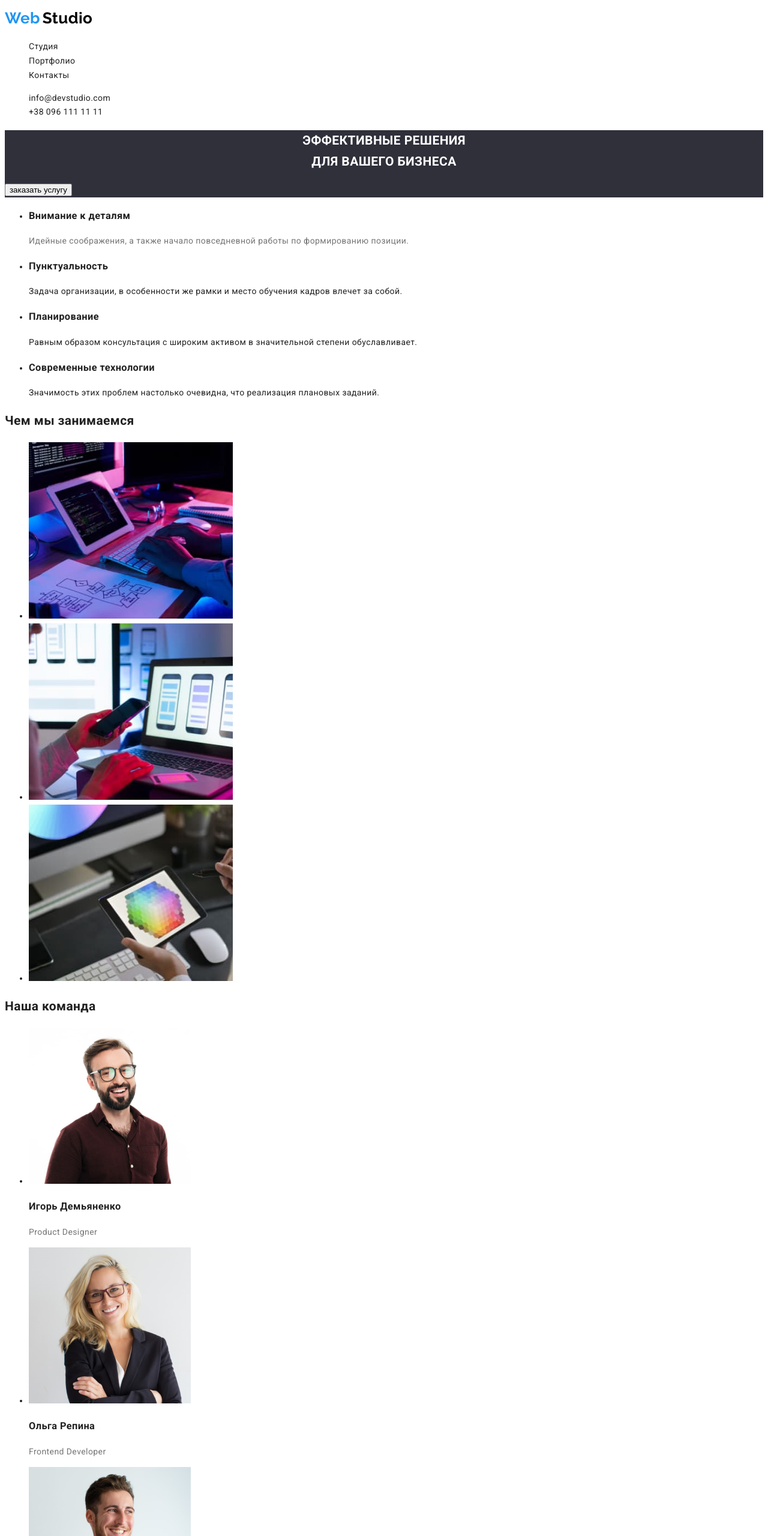
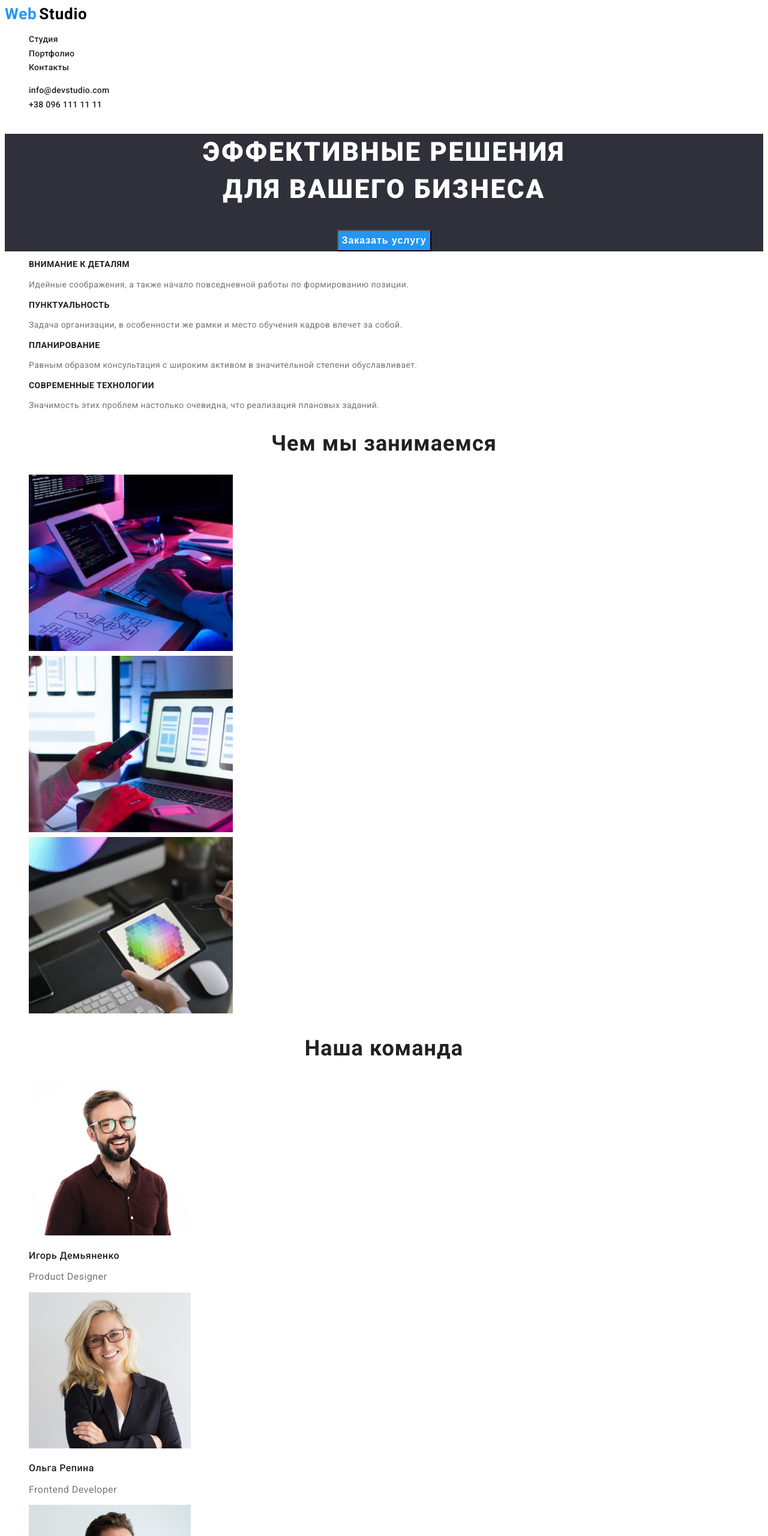
Before and after one commit to adrilix/goit-markup-hw-02, a plain HTML site: page index.html in a window 1280 px wide. Shown: the top 2560 px of the page at 60% size. Drawn offline with Linux system fonts and the light colour scheme.

Commit message:
1 page done

```diff
--- a/css/styles.css
+++ b/css/styles.css
@@ -9,7 +9,7 @@
     clip: rect(0 0 0 0);
     clip-path: inset(50%);
     margin: -1px;
-  }
+}
 
 :root{
     /* colors */
@@ -21,6 +21,7 @@
     --header-line: #ECECEC;
     --bgc-ourcom: #F5F4FA;
     --bgc-foot-hero: #2F303A;
+    --adress-link: rgba(255, 255, 255, 0.6);
 }
 
 /* відключення стандартних властивостей "обнулення"*/
@@ -44,17 +45,19 @@ body {
 
 .logo-web{
     color:var(--brand-color);
-    font-family: Raleway;
     font-weight: 700;
     font-size: 26px;
+    line-height: 1.2;
+    letter-spacing: 0.03em;
 }
 
 
 .logo-header{
     color:var(--logo-color);
-    font-family: Raleway;
     font-weight: 700;
     font-size: 26px;
+    line-height: 1.2;
+    letter-spacing: 0.03em;
 }
 
 
@@ -62,6 +65,10 @@ body {
 
 .header-list {
     color:var(--text-first);
+    font-weight: 500;
+    font-size: 14px;
+    line-height: 1.1;
+    letter-spacing: 0.02em;
 }
 
 .header-list:hover,:focus{
@@ -72,6 +79,10 @@ body {
 
 .header-contact {
     color: var(--text-first);
+    font-weight: 500;
+    font-size: 14px;
+    line-height: 1.1;
+    letter-spacing: 0.02em;
 }
 
 .header-contact:hover,:focus{
@@ -82,33 +93,120 @@ body {
 /* hero */
 .hero {
     background-color: var(--bgc-foot-hero);
+    text-align: center;
 }
 .hero-title {
+    font-weight: 900;
+    font-size: 44px;
+    line-height: 1.4;
+    text-align: center;
+    letter-spacing: 0.06em;
+    text-transform: uppercase;
     color: var(--text-third-tlbgc);
     text-transform: uppercase;
+}
+.button{
+    color: var(--text-third-tlbgc);
+    background-color: var(--brand-color);
+    font-weight: 700;
+    font-size: 16px;
+    line-height: 1.9;
+    letter-spacing: 0.06em;
     text-align: center;
 }
 
-.section{
+/* секція особливості/features */
+.features-title{
     color:var(--text-first);
-}
-.section-title{
-    color:var(--text-first);
-}
-.section-text{
-    color: var(--text-second);
+    font-style: normal;
+    font-weight: 700;
+    font-size: 14px;
+    line-height: 1.1;
+    letter-spacing: 0.03em;
+    text-transform: uppercase;
 }
 
-/* особенности */
-/* чем мьі занимаемся */
+.features-text{
+    color: var(--text-second);
+    font-weight: 400;
+    font-size: 14px;
+    line-height: 1.7;
+    letter-spacing: 0.03em;
+}
+
+/* чем мьі занимаемся/діяльність/activity */
+
+.activity-title{
+    font-weight: 700;
+    font-size: 36px;
+    line-height: 1.2;
+    text-align: center;
+    letter-spacing: 0.03em;
+}
+
 /* наша команда */
+.team-title{
+    font-weight: 700;
+    font-size: 36px;
+    line-height: 1.2;
+    text-align: center;
+    letter-spacing: 0.03em;
+}
+.teamcard{
+    font-weight: 500;
+font-size: 16px;
+line-height: 1.2;
+letter-spacing: 0.03em;
+}
+.teamcard-text{
+    color: var(--text-second);
+    font-weight: 400;
+    font-size: 16px;
+    line-height: 1.2;
+    letter-spacing: 0.03em;
+}
 
 
 
 /* footer */
-.logo-footer{
-    color:var(--text-third-tlbgc);
-    font-family: Raleway;
+.footer{
+    background-color: var(--bgc-foot-hero);
+}
+.logo-web{
+    color:var(--brand-color);
     font-weight: 700;
     font-size: 26px;
+    line-height: 1.2;
+    letter-spacing: 0.03em;
 }
+
+.logo-footer{
+    color: var(--text-third-tlbgc);
+    font-weight: 700;
+    font-size: 26px;
+    line-height: 1.2;
+    letter-spacing: 0.03em;
+}
+
+address {
+    font-style: normal;
+}
+
+.adress-text{
+    color: var(--text-third-tlbgc);
+    font-weight: 400;
+    font-size: 14px;
+    line-height: 1.7;
+    letter-spacing: 0.03em;
+}
+.adress-link{
+    color: var(--adress-link);
+    font-weight: 400;
+    font-size: 14px;
+    line-height: 1.7;
+    letter-spacing: 0.03em;
+}
+
+.adress-link:hover,:focus{
+    color: var(--brand-color);
+}
--- a/index.html
+++ b/index.html
@@ -50,37 +50,38 @@
     <main>
       <!-- hero -->
       <section class="hero">
-          <h1 class="hero-title">Эффективные решения<br>для вашего бизнеса</h1>
-          <button type="button">заказать услугу</button>
+        <h1 class="hero-title">Эффективные решения<br />для вашего бизнеса</h1>
+        <button class="button" type="button">Заказать услугу</button>
       </section>
 
       <!-- особенности -->
-      <section class="section">
+      <section class="features">
         <h2 class="visually-hidden section-title">Особенности</h2>
-        <ul>
+        <ul class="features-items list">
           <li>
-            <h3 class="section-title">Внимание к деталям</h3>
-            <p class="section-text">Идейные соображения, а также начало повседневной работы по
+            <h3 class="features-title">Внимание к деталям</h3>
+            <p class="features-text">
+              Идейные соображения, а также начало повседневной работы по
               формированию позиции.
             </p>
           </li>
           <li>
-            <h3 class="section-title">Пунктуальность</h3>
-            <p>
+            <h3 class="features-title">Пунктуальность</h3>
+            <p class="features-text">
               Задача организации, в особенности же рамки и место обучения кадров
               влечет за собой.
             </p>
           </li>
           <li>
-            <h3 class="section-title">Планирование</h3>
-            <p>
+            <h3 class="features-title">Планирование</h3>
+            <p class="features-text">
               Равным образом консультация с широким активом в значительной
               степени обуславливает.
             </p>
           </li>
           <li>
-            <h3 class="section-title">Современные технологии</h3>
-            <p>
+            <h3 class="features-title">Современные технологии</h3>
+            <p class="features-text">
               Значимость этих проблем настолько очевидна, что реализация
               плановых заданий.
             </p>
@@ -89,92 +90,98 @@
       </section>
 
       <!-- чем мьі занимаемся -->
-      <section class="section">
-        <h2 class="section-title">Чем мы занимаемся</h2>
-        <ul>
+      <section class="activity">
+        <h2 class="activity-title">Чем мы занимаемся</h2>
+        <ul class="activity-items list">
           <li>
             <img
               src="./images/box1.jpg"
               alt="рабочий стол програмиста с монитором, планшетом, клавиатурой,руками на ней и распечатаньім ТЗ"
-              width="340" height="294"
+              width="340"
+              height="294"
             />
           </li>
           <li>
             <img
               src="./images/box2.jpg"
               alt="програмист на ноутбуке вьібирает формат оформления под размер телефона, держа его в руке"
-              width="340" height="294"
+              width="340"
+              height="294"
             />
           </li>
           <li>
             <img
               src="./images/box3.jpg"
               alt="планшет с цветовай палитрой, в руках на фоне клавиатурьі и монитора "
-              width="340" height="294"
+              width="340"
+              height="294"
             />
           </li>
         </ul>
       </section>
 
       <!-- наша команда -->
-      <section class="section">
-        <h2 class="section-title">Наша команда</h2>
-        <ul>
+      <section class="team">
+        <h2 class="team-title">Наша команда</h2>
+        <ul class="team-item list">
           <li>
             <img
               src="./images/teamcard1.jpg"
               alt="ульібающийся мужчина в очках с бородой"
               width="270"
+              height="260"
             />
-            <h3 class="section-title">Игорь Демьяненко</h3>
-            <p class="section-text">Product Designer</p>
+            <h3 class="teamcard">Игорь Демьяненко</h3>
+            <p class="teamcard-text">Product Designer</p>
           </li>
           <li>
             <img
               src="./images/teamcard2.jpg"
               alt="ульібающаяся женщина в очках со скрещенньіми на груди руками"
               width="270"
+              height="260"
             />
-            <h3 class="section-title">Ольга Репина</h3>
-            <p class="section-text">Frontend Developer</p>
+            <h3 class="teamcard">Ольга Репина</h3>
+            <p class="teamcard-text">Frontend Developer</p>
           </li>
           <li>
             <img
               src="./images/teamcard3.jpg"
               alt="ульібающийся мужчина в светлой рубашке"
               width="270"
+              height="260"
             />
-            <h3 class="section-title">Николай Тарасов</h3>
-            <p class="section-text">Marketing</p>
+            <h3 class="teamcard">Николай Тарасов</h3>
+            <p class="teamcard-text">Marketing</p>
           </li>
           <li>
             <img
               src="./images/teamcard4.jpg"
               alt="ульібающийся мужчина в очках с бородой в черной футболке"
               width="270"
+              height="260"
             />
-            <h3 class="section-title">Михаил Ермаков</h3>
-            <p class="section-text">UI Designer</p>
+            <h3 class="teamcard">Михаил Ермаков</h3>
+            <p class="teamcard-text">UI Designer</p>
           </li>
         </ul>
       </section>
     </main>
-
     <!-- підвал сторінки -->
-    <footer>
-      <a class="header-link" href="index.html"
-          ><span class="logo-web">Web</span>
-          <span class="logo-footer">Studio</span></a
-        >
+    <footer class="footer">
+        <a class="header-link list" href="index.html"><span class="logo-web">Web</span>
+          <span class="logo-footer">Studio</span></a>
         <address>
-        <ul>
+          <ul class="adress-list list">
             <li>
-            <a href="г.Киев,пр-тЛесиУкраинки,26"
-              >г. Киев, пр-т Леси Украинки, 26</a
-            >
+              <p class="adress-text">г. Киев, пр-т Леси Украинки, 26</p>
             </li>
-          <li><a href="info@example.com">info@example.com</a></li>
-          <li><a href="tel:+380991111111">+38 099 111 11 11</a></li>
+            <li>
+              <a class="adress-link" href="info@example.com">info@example.com</a>
+            </li>
+            <li>
+              <a class="adress-link" href="tel:+380991111111">+38 099 111 11 11</a>
+            </li>
           </ul>
         </address>
     </footer>
```
Lines whose indentation alone changed are shown as unchanged.
